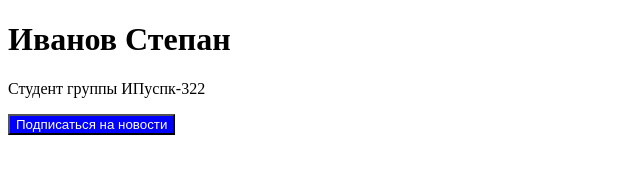
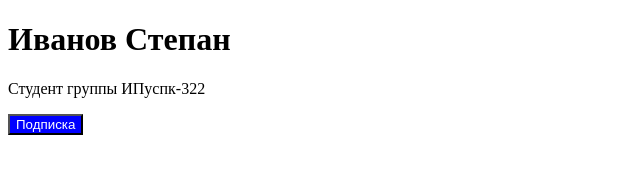
Before and after one commit to Shtephen/student-info, a plain HTML site: page index.html in a window 1280 px wide. Shown: the whole page, without its empty margins (0-640 px from the left). Drawn offline with Linux system fonts and the light colour scheme.

Commit message:
Подписка

```diff
--- a/index.html
+++ b/index.html
@@ -10,4 +10,4 @@
     <p>Студент группы ИПуспк-322</p>
 </body>
 </html>
-<button style="background-color: blue; color: white;">Подписаться на новости</button>
+<button style="background-color: blue; color: white;">Подписка</button>
```
